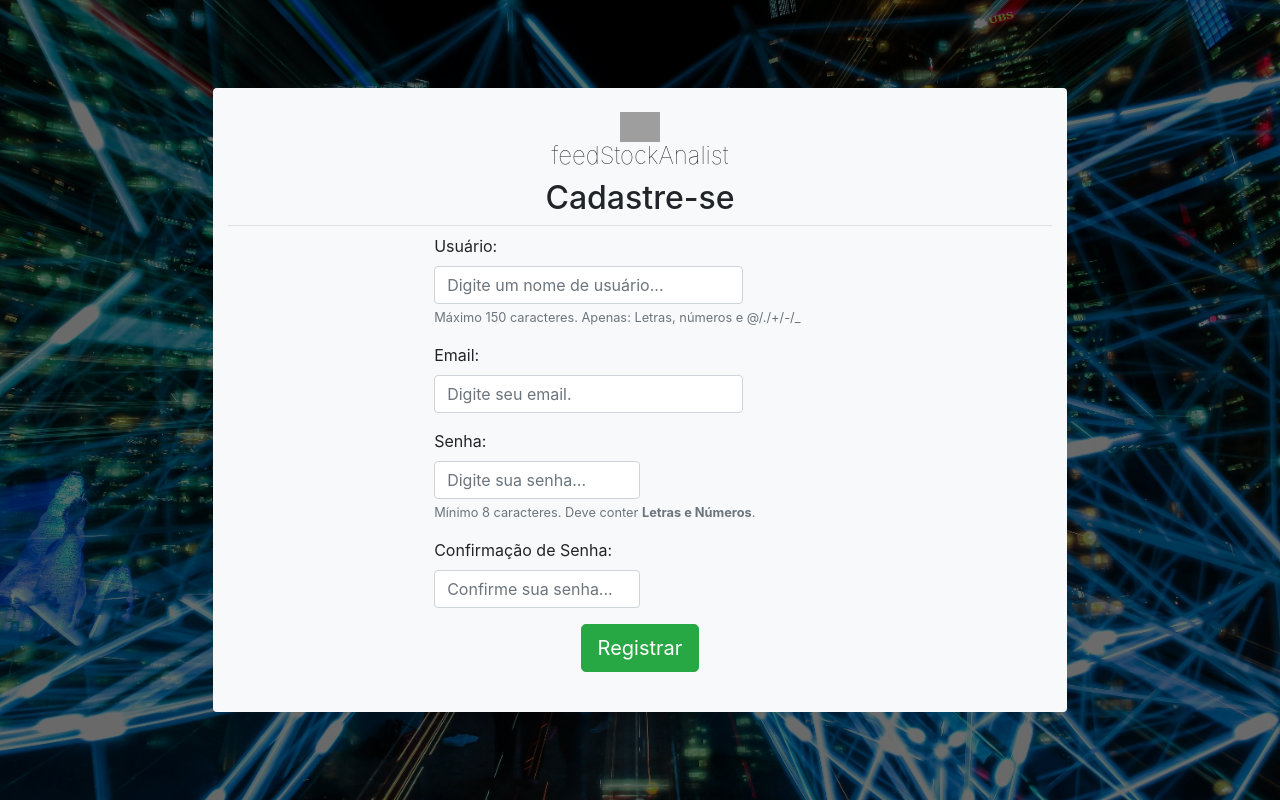
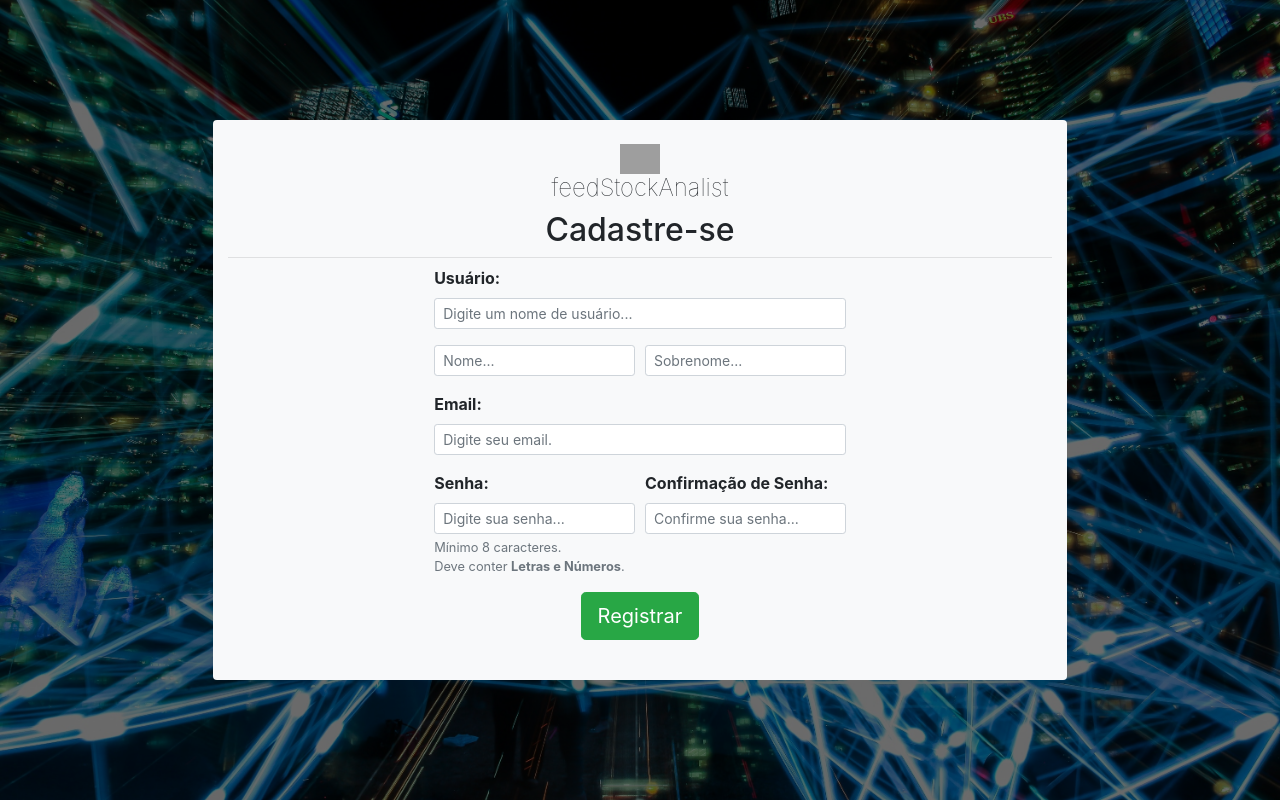
Before and after one commit to froiskallico/feedstockAnalist, a Django app: template datateck/feedStockAnalist/templates/registration/signup.html in a window 1280 px wide. Run offline with Django 3.2, Linux system fonts and the light colour scheme; the template is opened without the code that fills it: values that come from a table or form of the project are taken from there, others are empty; parts of the project's set-up code (start-up, migrations or seed data) failed here and were passed over; some libraries are stand-ins or nearby versions; grey boxes are pictures that could not be loaded.

Commit message:
Included names field. signup screen finished

```diff
--- a/datateck/datateck/forms.py
+++ b/datateck/datateck/forms.py
@@ -5,8 +5,9 @@ from django.contrib.auth.models import User
 
 class SignUpForm(UserCreationForm):
     email = forms.EmailField(max_length=254, help_text="Obrigatório. Informe um email válido.")
-
+    first_name = forms.CharField(max_length=30, required=True)
+    last_name = forms.CharField(max_length=30, required=True)
 
     class Meta:
         model = User
-        fields = ('username', 'email', 'password1', 'password2',)
+        fields = ('username', 'email', 'first_name', 'last_name', 'password1', 'password2', )
--- a/datateck/datateck/views.py
+++ b/datateck/datateck/views.py
@@ -8,9 +8,6 @@ class RegisterView(generic.FormView):
     form_class = SignUpForm
     success_url = reverse_lazy('login')
 
-    def form_invalid():
-
-
     def form_valid(self, form):
         form.save()
         return super(RegisterView, self).form_valid(form)
--- a/datateck/feedStockAnalist/templates/registration/signup.html
+++ b/datateck/feedStockAnalist/templates/registration/signup.html
@@ -14,40 +14,51 @@
 
 
             <div class="form-group text-left">
-                <label for="id_username">Usuário:</label>
-                <input type="text" class="form-control w-75 text-break" name="username" id="id_username"
+                <label for="id_username" class="font-weight-bold">Usuário:</label>
+                <input type="text" class="form-control text-break form-control-sm" name="username" id="id_username"
                 aria-describedby="Nome de Usuário" placeholder="Digite um nome de usuário..." required>
-                <small id="Nome de Usuário" class="form-text text-muted">
-                    Máximo 150 caracteres. Apenas: Letras, números e @/./+/-/_
-                </small>
+            </div>
+
+            <div class="form-row">
+                <div class="form-group col text-left">
+                    <input type="text" class="form-control form-control-sm" name="first_name" id="id_first_name"
+                    placeholder="Nome..." required>
+                </div>
+
+                <div class="form-group col text-left">
+                    <input type="text" class="form-control form-control-sm " name="last_name" id="id_last_name"
+                    placeholder="Sobrenome..." required>
+                </div>
             </div>
 
             <div class="form-group text-left">
-                <label for="id_email">Email:</label>
-                <input type="email" class="form-control w-75 text-break" name="email" id="id_email"
+                <label for="id_email" class="font-weight-bold">Email:</label>
+                <input type="email" class="form-control text-break form-control-sm" name="email" id="id_email"
                 aria-describedby="Email" placeholder="Digite seu email." required>
             </div>
 
-            <div class="form-group text-left">
-                <label for="id_password1">Senha:</label>
-                <input type="password" class="form-control w-50" name="password1" id="id_password1"
-                    placeholder="Digite sua senha..." required>
+            <div class="form-row">
+                <div class="form-group col text-left">
+                    <label for="id_password1" class="font-weight-bold">Senha:</label>
+                    <input type="password" class="form-control form-control-sm" name="password1" id="id_password1"
+                        placeholder="Digite sua senha..." required>
                     <small id="Senha" class="form-text text-muted">
-                    Mínimo 8 caracteres. Deve conter <strong>Letras e Números</strong>.
+                        Mínimo 8 caracteres.</br> Deve conter <strong>Letras e Números</strong>.
+                    </small>
+                </div>
 
-                </small>
+                <div class="form-group col text-left">
+                    <label for="id_password2" class="font-weight-bold">Confirmação de Senha:</label>
+                    <input type="password" class="form-control form-control-sm" name="password2" id="id_password2"
+                    placeholder="Confirme sua senha..." required>
+
+                    {% if form.password2.errors %}
+                    <small id="errors" class="text-danger">
+                        {{ form.password2.errors }}
+                    </small>
+                    {% endif %}
+                </div>
             </div>
-
-            <div class="form-group text-left">
-                <label for="id_password2">Confirmação de Senha:</label>
-                <input type="password" class="form-control w-50" name="password2" id="id_password2"
-                placeholder="Confirme sua senha..." required>
-            </div>
-            {% if form.password2.errors %}
-            <small id="errors" class="text-muted text-danger">
-                {{ form.password2.errors }}
-            </small>
-            {% endif %}
 
             <p class="lead">
                 <button type="submit" class="btn btn-success btn-lg">Registrar</button>
```
